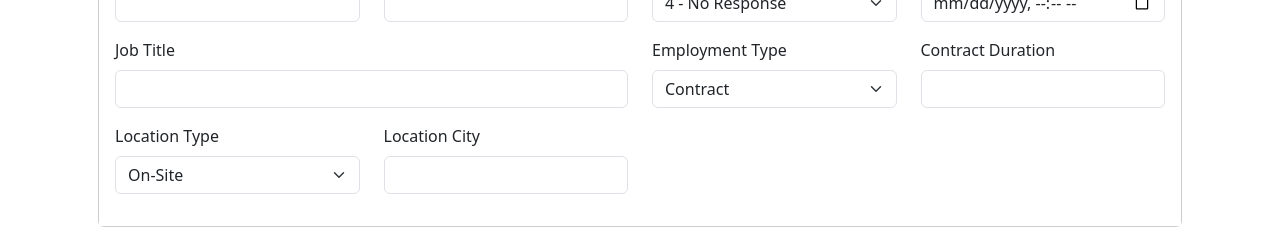
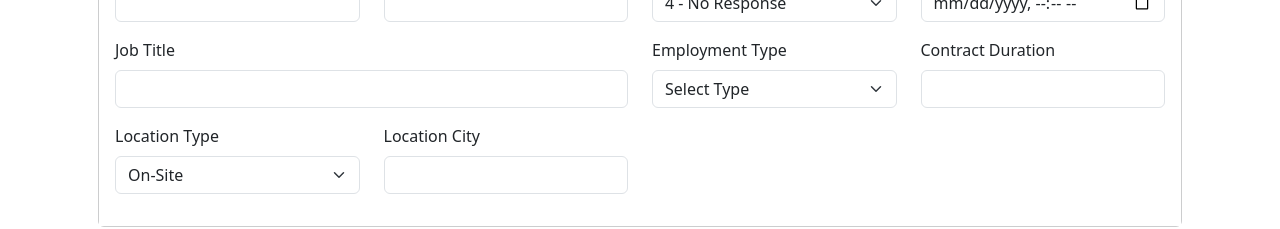
Before and after one commit to bbornino/django_react_job_search, a React (Create React App) app in the folder frontend/: page /opportunity-details in a window 1280 px wide. Shown: the part 191-420 px from the top of the page. Built offline with nearby package versions, Linux system fonts and the light colour scheme.

Commit message:
Enforce select field selection

```diff
--- a/frontend/src/components/JobPostingEdit.jsx
+++ b/frontend/src/components/JobPostingEdit.jsx
@@ -24,7 +24,7 @@ class JobPostingEdit extends Component {
         pay_range: '',
         location_city: '',
         location_type: '',
-        employment_type: 'Full-time',
+        employment_type: '',
 
         applied_at: '',
         interviewed_at: null,
@@ -250,6 +250,7 @@ class JobPostingEdit extends Component {
                                             name="employment_type"
                                             onChange={this.onChange}
                                             value={this.state.employment_type ?? ''} >
+                                                <option value="">Select Type</option>
                                                 <option value="Full-time">Full-time</option>
                                                 <option value="Freelance">Freelance</option>
                                                 <option value="Contract">Contract</option>
@@ -277,6 +278,7 @@ class JobPostingEdit extends Component {
                                             name="location_type"
                                             onChange={this.onChange}
                                             value={this.state.location_type ?? ''}>
+                                                <option value="">Select Type</option>
                                                 <option value="Remote">Remote</option>
                                                 <option value="Hybrid">Hybrid</option>
                                                 <option value="On-Site">On-Site</option>
--- a/frontend/src/components/OpportunityDetails.jsx
+++ b/frontend/src/components/OpportunityDetails.jsx
@@ -19,7 +19,7 @@ class OpportunityDetails extends Component {
         recruiter_company: '',
 
         email_received_at: '',
-        employment_type: 'Contract',
+        employment_type: '',
         job_duration: '',
         location_type: 'On-Site',
         location_city: '',
@@ -191,7 +191,8 @@ class OpportunityDetails extends Component {
                                             type="select" required
                                             name="employment_type"
                                             onChange={this.onChange}
-                                            value={this.state.employment_type ?? 'Contract'} >
+                                            value={this.state.employment_type ?? ''} >
+                                                <option value="">Select Type</option>
                                                 <option value="Contract">Contract</option>
                                                 <option value="Full-time">Full-time</option>
                                                 <option value="Freelance">Freelance</option>
@@ -218,7 +219,8 @@ class OpportunityDetails extends Component {
                                             type="select" required
                                             name="location_type"
                                             onChange={this.onChange}
-                                            value={this.state.location_type ?? 'On-Site'} >
+                                            value={this.state.location_type ?? ''} >
+                                                <option value="">Select Type</option>
                                                 <option value="On-Site">On-Site</option>
                                                 <option value="Hybrid">Hybrid</option>
                                                 <option value="Remote">Remote</option>
```
